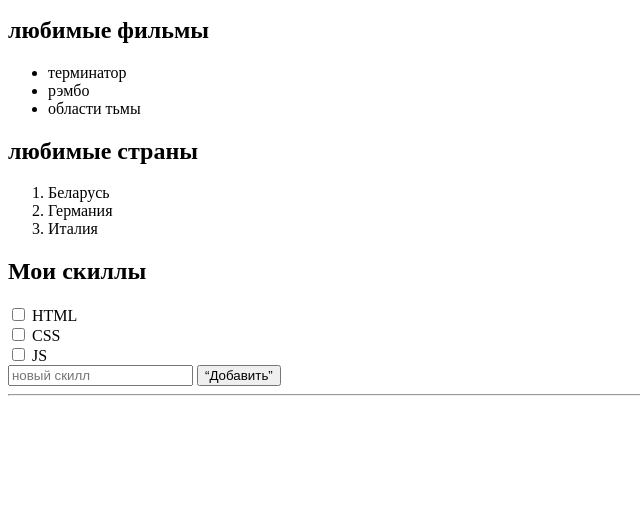
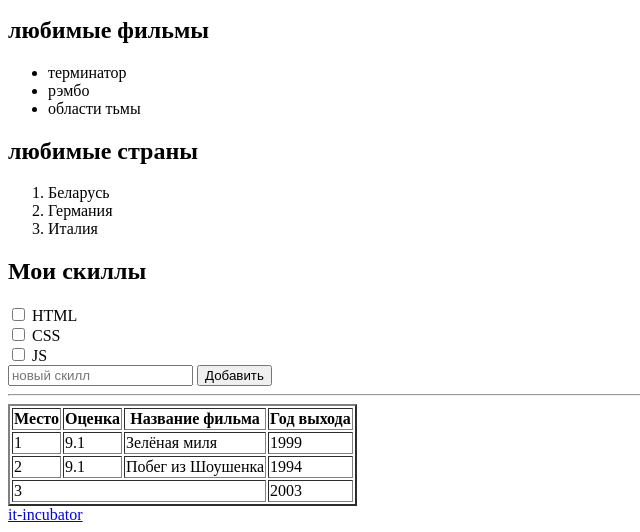
Before and after one commit to dark19840307/hw1-section-main-pre, a plain HTML site: page index.html in a window 1280 px wide. Shown: the part 453-985 px from the top of the page, without its empty margins (0-640 px from the left). Before the commit the page ends 865 px from the top, so only its background shows below. Drawn offline with Linux system fonts and the light colour scheme.

Commit message:
tabi end

```diff
--- a/index.html
+++ b/index.html
@@ -69,18 +69,47 @@
 
         <input name="новый скилл" placeholder="новый скилл">
         <button>
-            <span>“Добавить”</span>
+            <span>Добавить</span>
         </button>
         <hr>
         <table data-cy="hw-about-table-pre">
-            <!-- 8) В таблице сделай 5 строк и 3 столбца.
-                        - В первой строке ячейки заголовков, в остальных обычные ячейки
-                        - Добавь границы для всей таблицы с помощью специального атрибута border="". Он устарел, но работает
-                        - В последнем ряду первая ячейка должна занимать все свободное место по горизонтали (ширине). Таблицу можно заполнять любыми данными -->
-        </table>
+            <table border="2">
+
+
+                <thead>
+                    <tr>
+                        <th>Место</th>
+                        <th>Оценка</th>
+                        <th>Название фильма</th>
+                        <th>Год выхода</th>
+                    </tr>
+                </thead>
+                <tbody>
+                    <tr>
+                        <td>1</td>
+                        <td>9.1</td>
+                        <td>Зелёная миля</td>
+                        <td>1999</td>
+                    </tr>
+                    <tr>
+                        <td>2</td>
+                        <td>9.1</td>
+                        <td>Побег из Шоушенка</td>
+                        <td>1994</td>
+                    </tr>
+                    <tr>
+                        <td colspan="3">3</td>
+                        <td>2003</td>
+                    </tr>
+                </tbody>
+
+            </table>
     </section>
-    <footer data-cy="hw-footer-pre">
-        <!-- 9) Создай здесь ссылку на наш сайт https://it-incubator.io/ (текст ссылки должен быть it-incubator) -->
+    <footer data-cy=" hw-footer-pre">
+
+        <a href="https://it-incubator.io">it-incubator</a>
+        <!-- 9) Создай здесь ссылку на наш сайт https://it-incubator.io/ (текст
+            ссылки должен быть it-incubator) -->
     </footer>
 </body>
 
```
